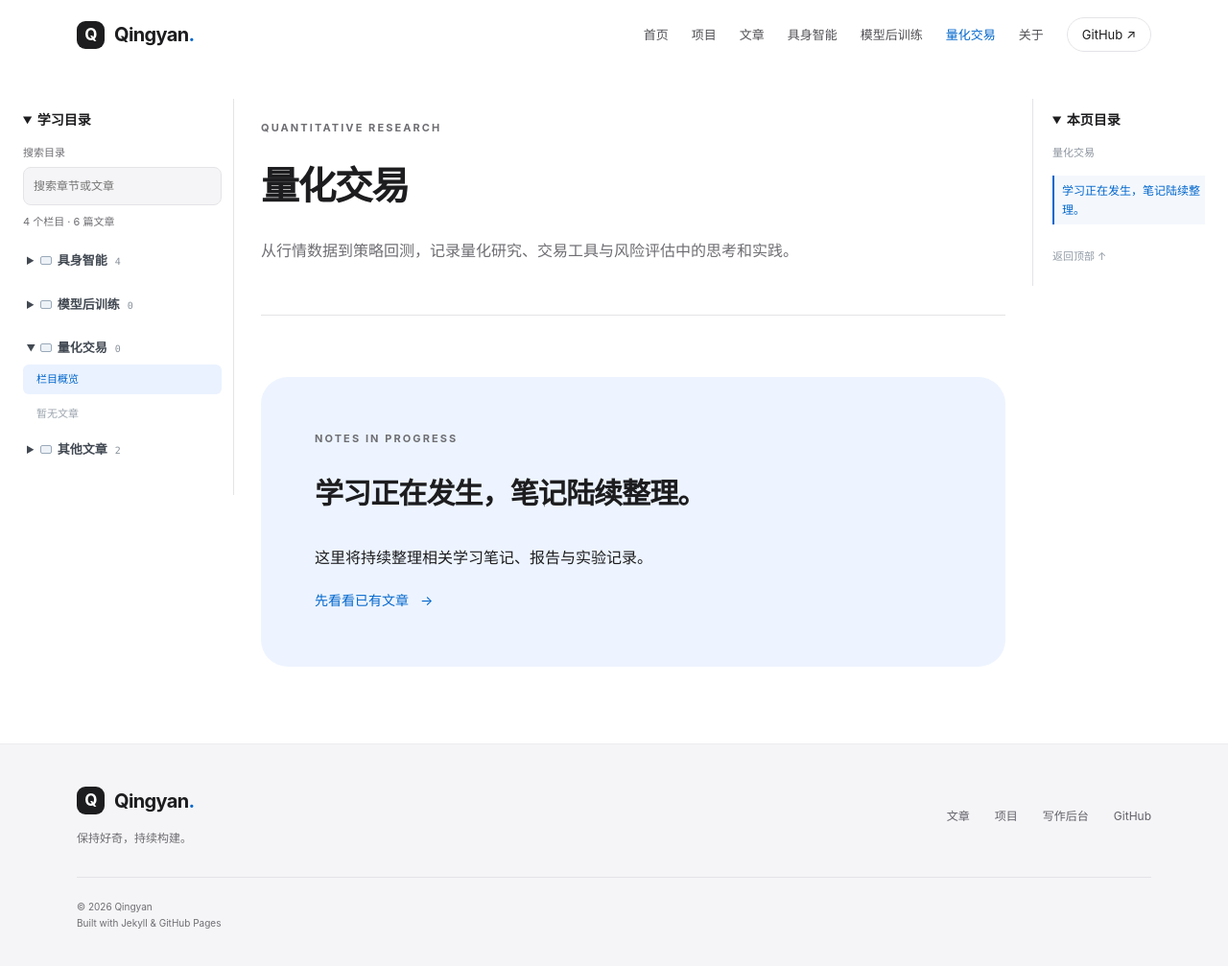
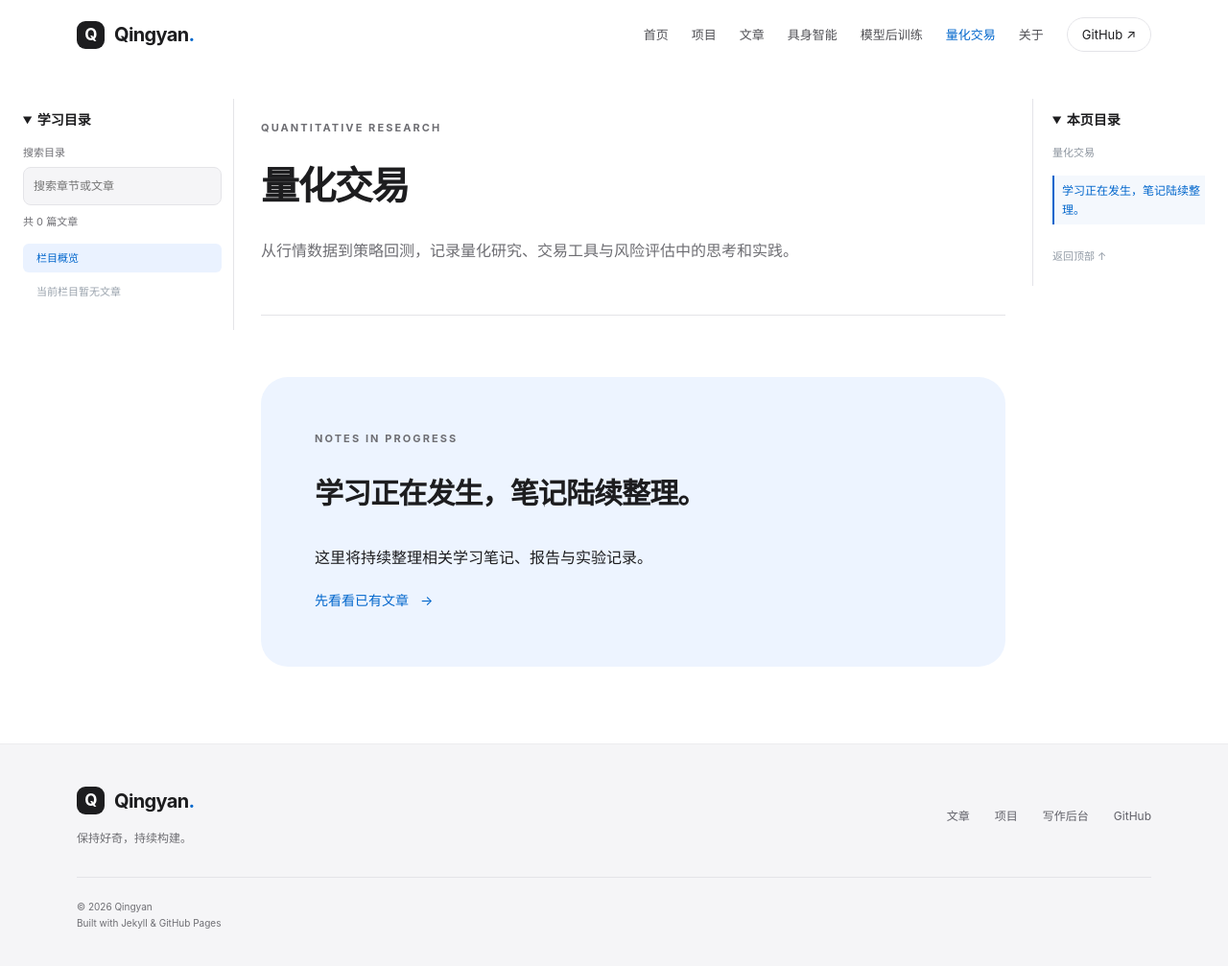
Before and after one commit to kenyon01/kenyon01.github.io, a Jekyll site: the page built from _topics/quant.md, in a window 1280 px wide and 1013 px high. Shown: the top 1007 px of the window at 96% size. Built offline with Jekyll 4.4.1, drawn with Linux system fonts in a browser that asks for light colours.

Commit message:
Scope chapter navigation and search to the active topic

```diff
--- /dev/null
+++ b/_includes/current-topic.html
@@ -0,0 +1,3 @@
+{%- include topic-key.html entry=page -%}
+{%- assign current_topic_key = resolved_topic_key -%}
+{%- assign current_topic = site.topics | where: 'topic_key', current_topic_key | first -%}
--- a/_includes/header.html
+++ b/_includes/header.html
@@ -12,10 +12,11 @@
     <nav id="site-navigation" class="site-nav" aria-label="主导航" data-nav>
       <a href="{{ '/' | relative_url }}" {% if page.url == '/' %}aria-current="page"{% endif %}>首页</a>
       <a href="{{ '/projects/' | relative_url }}" {% if page.url == '/projects/' %}aria-current="page"{% endif %}>项目</a>
-      <a href="{{ '/blog/' | relative_url }}" {% if page.url contains '/blog/' %}aria-current="page"{% endif %}>文章</a>
+      <a href="{{ '/blog/' | relative_url }}" {% if page.url == '/blog/' %}aria-current="page"{% endif %}>文章</a>
+      {% include current-topic.html %}
       {% assign navigation_topics = site.topics | sort: 'order' %}
       {% for topic in navigation_topics %}{% if topic.show_in_nav %}
-      <a href="{{ topic.url | relative_url }}" {% if page.url == topic.url %}aria-current="page"{% endif %}>{{ topic.title | escape }}</a>
+      <a href="{{ topic.url | relative_url }}" {% if page.url == topic.url %}aria-current="page"{% elsif page.layout == 'post' and current_topic_key == topic.topic_key %}aria-current="true"{% endif %}>{{ topic.title | escape }}</a>
       {% endif %}{% endfor %}
       <a href="{{ '/about/' | relative_url }}" {% if page.url == '/about/' %}aria-current="page"{% endif %}>关于</a>
       <a class="nav-github" href="https://github.com/kenyon01" target="_blank" rel="noreferrer">GitHub <span aria-hidden="true">↗</span></a>
--- /dev/null
+++ b/_includes/topic-key.html
@@ -0,0 +1,8 @@
+{%- assign topic_source = include.entry | default: page -%}
+{%- assign resolved_topic_key = topic_source.topic_key | default: topic_source.topic | default: '' -%}
+{%- if resolved_topic_key == '' -%}
+  {%- if topic_source.tags contains '具身智能' -%}{%- assign resolved_topic_key = 'robotics' -%}
+  {%- elsif topic_source.tags contains '模型后训练' -%}{%- assign resolved_topic_key = 'post-training' -%}
+  {%- elsif topic_source.tags contains '量化交易' -%}{%- assign resolved_topic_key = 'quant' -%}
+  {%- else -%}{%- assign resolved_topic_key = 'general' -%}{%- endif -%}
+{%- endif -%}
--- a/_layouts/default.html
+++ b/_layouts/default.html
@@ -13,11 +13,11 @@
     <meta property="og:url" content="{{ page.url | absolute_url }}">
     <meta property="og:site_name" content="{{ site.title }}">
     <link rel="icon" href="{{ '/assets/favicon.svg' | relative_url }}" type="image/svg+xml">
-    <link rel="stylesheet" href="{{ '/assets/css/main.css' | relative_url }}?v=topics-1">
+    <link rel="stylesheet" href="{{ '/assets/css/main.css' | relative_url }}?v=topic-scope-1">
     <script defer src="{{ '/assets/js/main.js' | relative_url }}?v=reader-1"></script>
     {% if page.layout == 'post' or page.layout == 'topic' or page.layout == 'robotics' %}
-    <link rel="stylesheet" href="{{ '/assets/css/knowledge.css' | relative_url }}?v=reader-2">
-    <script type="module" src="{{ '/assets/js/knowledge.mjs' | relative_url }}?v=reader-2"></script>
+    <link rel="stylesheet" href="{{ '/assets/css/knowledge.css' | relative_url }}?v=topic-scope-1">
+    <script type="module" src="{{ '/assets/js/knowledge.mjs' | relative_url }}?v=topic-scope-1"></script>
     {% endif %}
     {% if page.url == '/robotics/' %}
     <link rel="stylesheet" href="{{ '/assets/css/robotics.css' | relative_url }}?v=1">
--- a/_layouts/reader.html
+++ b/_layouts/reader.html
@@ -7,25 +7,20 @@ layout: default
       <summary class="reader-panel-heading">学习目录</summary>
       <label class="directory-search">搜索目录<input type="search" placeholder="搜索章节或文章" data-directory-search></label>
       <p class="directory-status" role="status" aria-live="polite" data-directory-status></p>
-      <nav aria-label="栏目、章节与文章" data-directory>
-        {% assign directory_topics = site.topics | sort: 'order' %}
-        {% for directory_topic in directory_topics %}
-        {% assign directory_posts = site.posts | where: 'topic', directory_topic.topic_key %}
-        {% assign directory_legacy = site.posts | where_exp: 'post', 'post.topic == nil' %}
-        {% assign directory_blank = site.posts | where_exp: 'post', "post.topic == ''" %}
-        {% assign directory_legacy = directory_legacy | concat: directory_blank | where_exp: 'post', 'post.tags contains directory_topic.topic_tag' %}
-        {% assign directory_posts = directory_posts | concat: directory_legacy %}
-        <details class="directory-topic" data-directory-topic data-topic-key="{{ directory_topic.topic_key | escape }}" {% if page.topic == directory_topic.topic_key or page.topic_key == directory_topic.topic_key %}open{% endif %}>
-          <summary><span class="directory-folder-icon" aria-hidden="true"></span>{{ directory_topic.title | escape }}<span class="directory-count">{{ directory_posts.size }}</span></summary>
-          <a class="directory-overview" href="{{ directory_topic.url | relative_url }}" {% if page.url == directory_topic.url %}aria-current="page"{% endif %}>栏目概览</a>
+      {% include current-topic.html %}
+      <nav aria-label="{{ current_topic.title | default: '当前栏目' | escape }}章节与文章" data-directory data-topic-key="{{ current_topic_key | escape }}">
+        {% assign directory_count = 0 %}
+          {% if current_topic %}<a class="directory-overview" href="{{ current_topic.url | relative_url }}" {% if page.url == current_topic.url %}aria-current="page"{% endif %}>栏目概览</a>{% endif %}
           <div data-chapter-list>
-            {% for directory_post in directory_posts %}
+            {% for directory_post in site.posts %}
+            {% include topic-key.html entry=directory_post %}
+            {% if resolved_topic_key == current_topic_key %}
+            {% assign directory_count = directory_count | plus: 1 %}
             <a class="directory-article" href="{{ directory_post.url | relative_url }}" data-directory-article data-chapters="{{ directory_post.chapter_path | jsonify | escape }}" data-order="{{ directory_post.chapter_order | default: 50 | escape }}" {% if directory_post.url == page.url %}aria-current="page"{% endif %}>{{ directory_post.title | escape }}</a>
+            {% endif %}
             {% endfor %}
           </div>
-          {% if directory_posts.size == 0 %}<p class="directory-empty">暂无文章</p>{% endif %}
-        </details>
-        {% endfor %}
+          <p class="directory-empty" data-directory-empty {% if directory_count > 0 %}hidden{% endif %}>当前栏目暂无文章</p>
       </nav>
     </details>
   </aside>
--- a/admin/config.yml
+++ b/admin/config.yml
@@ -68,13 +68,13 @@ collections:
         value_field: "{{slug}}"
         search_fields: [title]
         display_fields: [title]
-        hint: 选择已有栏目，或点击「添加栏目」新建，随文章一起保存。栏目名称和简介会公开；文章仍按自己的阅读权限发布。
+        hint: 选择文章所属栏目，决定顶部导航中的归属；左侧目录只展示这个栏目内的章节和文章。也可点击「添加栏目」新建。
       - label: 章节目录路径
         name: chapter_path
         widget: list
         required: false
         max: 8
-        hint: 按从外到内的顺序添加，例如「第一章 基础」→「1.1 接口」。每一项是一层目录，最多 8 层；留空则直接放在栏目下。
+        hint: 在所选栏目内，按从外到内的顺序添加章节，例如「第一章 基础」→「1.1 接口」。每一项是一层目录，最多 8 层；留空则直接放在该栏目的目录中。
         field:
           label: 章节名称
           name: chapter
--- a/assets/css/knowledge.css
+++ b/assets/css/knowledge.css
@@ -27,11 +27,8 @@ html.knowledge-page { scroll-padding-top: 0; }
 .directory-search { display: block; color: var(--muted); font-size: 11px; }
 .directory-search input { display: block; width: 100%; margin-top: 6px; padding: 9px 10px; background: var(--wash); border: 1px solid var(--line); border-radius: 8px; color: var(--ink); font: inherit; font-size: 12px; }
 .directory-status { color: var(--muted); font-size: 11px; margin: 8px 0 14px; }
-.directory-topic { margin-block: 10px; }
-.directory-topic > summary, .directory-chapter > summary { cursor: pointer; color: #424952; padding: 7px 4px; overflow-wrap: anywhere; }
-.directory-topic > summary { font-weight: 600; }
+.directory-chapter > summary { cursor: pointer; color: #424952; padding: 7px 4px; overflow-wrap: anywhere; }
 .directory-folder-icon { display: inline-block; width: 12px; height: 9px; border: 1px solid #9aa9b9; border-radius: 2px; margin-right: 6px; background: #edf2f7; }
-.directory-count { color: #89929c; font: 10px var(--mono); margin-left: 8px; }
 .directory-overview, .directory-article { display: block; color: #626c78; padding: 6px 8px 6px 14px; border-radius: 6px; overflow-wrap: anywhere; }
 .directory-overview { font-size: 11px; color: #8b949e; }
 .directory-article::before { content: "▤"; color: #a0aab5; margin-right: 7px; font-size: 11px; }
--- a/assets/css/main.css
+++ b/assets/css/main.css
@@ -135,7 +135,8 @@ img {
   transition: color 0.2s;
 }
 .site-nav a:hover,
-.site-nav a[aria-current="page"] {
+.site-nav a[aria-current="page"],
+.site-nav a[aria-current="true"] {
   color: var(--blue);
 }
 .site-nav .nav-github {
--- a/assets/js/knowledge.mjs
+++ b/assets/js/knowledge.mjs
@@ -70,17 +70,14 @@ function initializeReader() {
   const directory = reader.querySelector('[data-directory]');
   const search = reader.querySelector('[data-directory-search]');
   const status = reader.querySelector('[data-directory-status]');
-  const topics = [...directory.querySelectorAll('[data-directory-topic]')].map(element => {
-    if (element.querySelector('[aria-current="page"]')) element.open = true;
-    const list = element.querySelector('[data-chapter-list]');
-    const records = [...list.querySelectorAll('[data-directory-article]')].map(link => {
-      let path = [];
-      try { path = JSON.parse(link.dataset.chapters); } catch { /* Legacy articles have no path. */ }
-      return { link, title: link.textContent, order: Number(link.dataset.order), path };
-    });
-    return { element, list, records, originalOpen: element.open };
+  const list = directory.querySelector('[data-chapter-list]');
+  const empty = directory.querySelector('[data-directory-empty]');
+  const records = [...list.querySelectorAll('[data-directory-article]')].map(link => {
+    let path = [];
+    try { path = JSON.parse(link.dataset.chapters); } catch { /* Legacy articles have no path. */ }
+    return { link, title: link.textContent, order: Number(link.dataset.order), path };
   });
-  const total = topics.reduce((count, topic) => count + topic.records.length, 0);
+  const total = records.length;
   const matches = (record, query) => `${Array.isArray(record.path) ? record.path.join(' ') : ''} ${record.title}`.toLocaleLowerCase().includes(query);
   let chapterOpenState = new Map();
   let searching = false;
@@ -116,19 +113,13 @@ function initializeReader() {
     const query = search.value.trim().toLocaleLowerCase();
     if (query && !searching) {
       chapterOpenState = new Map([...directory.querySelectorAll('[data-chapter-key]')].map(element => [element.dataset.chapterKey, element.open]));
-      topics.forEach(topic => { topic.originalOpen = topic.element.open; });
     }
-    let shown = 0;
-    topics.forEach(topic => {
-      const records = query ? topic.records.filter(record => matches(record, query)) : topic.records;
-      shown += records.length;
-      topic.element.hidden = !!query && records.length === 0;
-      if (query) topic.element.open = records.length > 0;
-      else if (searching) topic.element.open = topic.originalOpen;
-      topic.list.replaceChildren();
-      renderBranch(buildChapterTree(records), topic.list, topic.element.dataset.topicKey, [], !!query);
-    });
-    status.textContent = query ? `找到 ${shown} / ${total} 篇文章` : `${topics.length} 个栏目 · ${total} 篇文章`;
+    const shown = query ? records.filter(record => matches(record, query)) : records;
+    list.replaceChildren();
+    renderBranch(buildChapterTree(shown), list, directory.dataset.topicKey, [], !!query);
+    status.textContent = query ? `找到 ${shown.length} / ${total} 篇文章` : `共 ${total} 篇文章`;
+    empty.hidden = shown.length > 0;
+    empty.textContent = query ? '当前栏目没有匹配的章节或文章' : '当前栏目暂无文章';
     searching = !!query;
   }
   renderDirectory();
```
Also changed, not shown: README.md.
